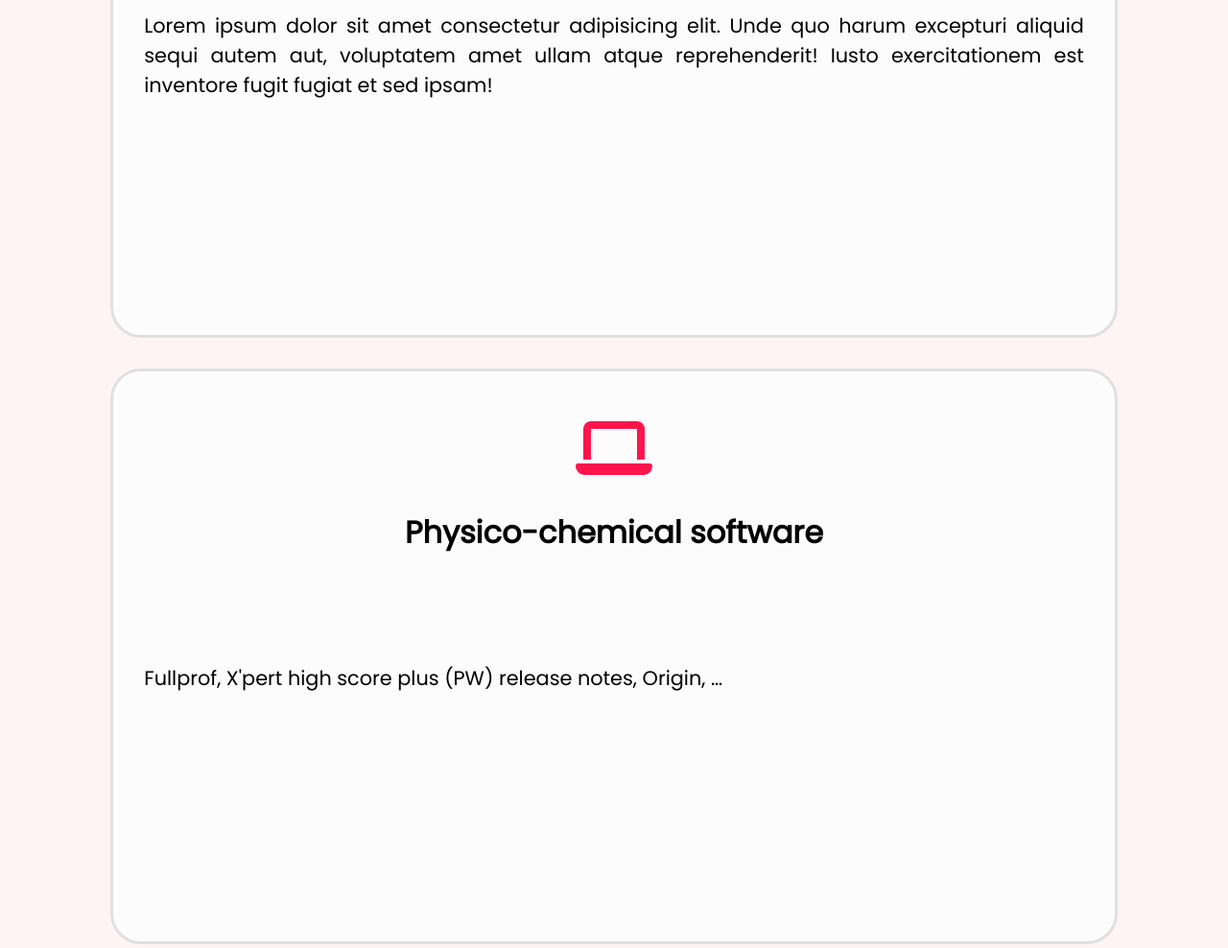
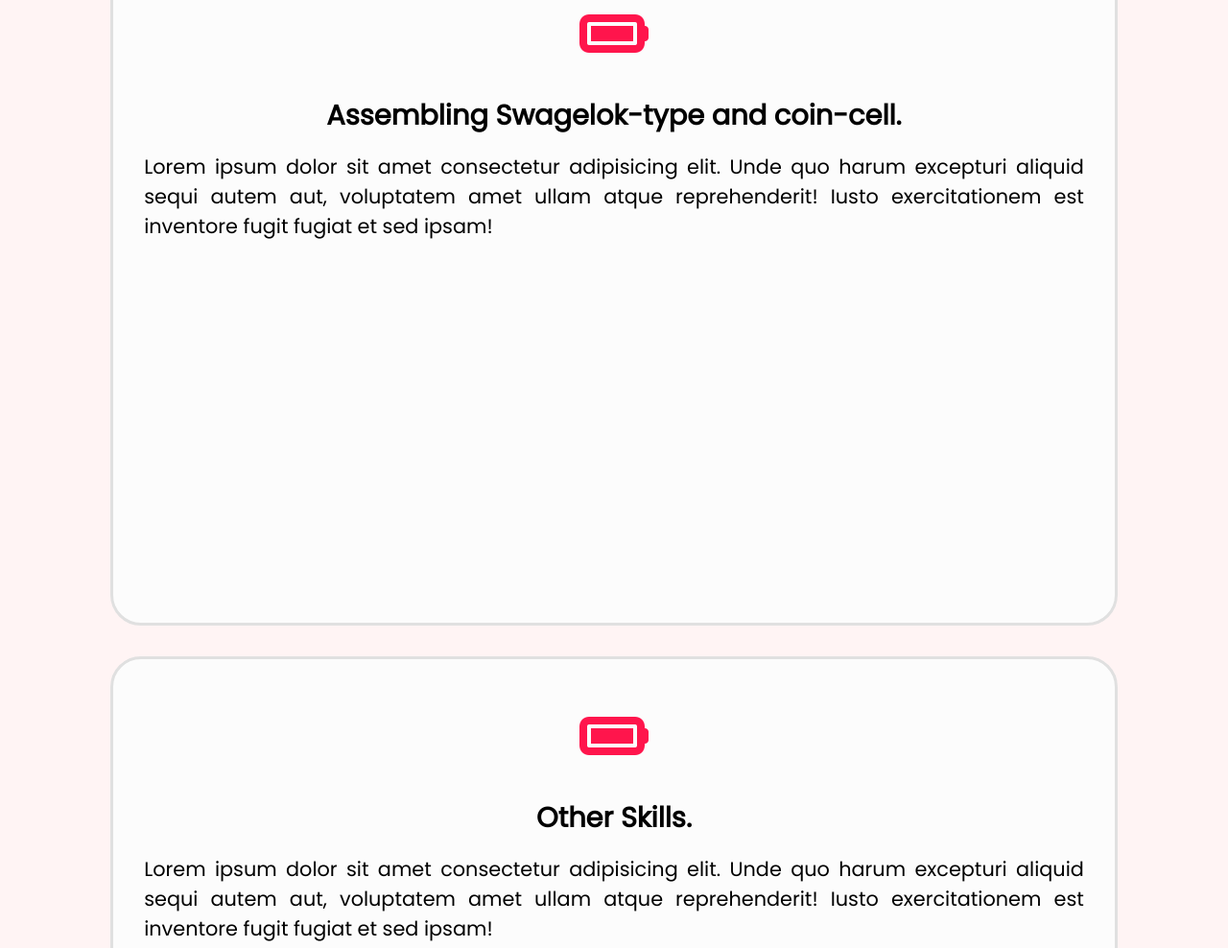
Before and after one commit to ntanh3108/hl-porfolio, a plain HTML site: page index.html in a window 1280 px wide. Shown: the part 4327-5315 px from the top of the page at 96% size. Drawn offline with nearby package versions, Linux system fonts and the light colour scheme.

Commit message:
Change structure

```diff
--- a/index.html
+++ b/index.html
@@ -115,32 +115,6 @@
       <h2 class="heading">Skills</h2>
 
       <div class="service-container">
-        <div class="services-box">
-          <i class="fa-solid fa-flask-vial"></i>
-          <h3>Characterization of materials <br/><br/></h3>
-          <p>
-            - Structure and morphology: X-ray diffraction (XRD), Scanning
-            electron microscopy (SEM), Transmission electron microscopy (TEM),
-            Raman scattering spectroscopy, Thermogravimetric analysis (TGA),
-            X-ray photoelectron spectroscopy (XPS).
-            <br/>
-            <br/>
-            - Electrochemical properties: Cyclic voltammetry (CV), Galvanostatic
-            cycling with potential limitations (GCPL), Electrochemical impedance
-            spectroscopy (EIS).
-          </p>
-        </div>
-
-        <div class="services-box">
-          <i class="fa-solid fa-battery-full"></i>
-          <h3>Assembling Swagelok-type and coin-cell.</h3>
-          <p>
-            Lorem ipsum dolor sit amet consectetur adipisicing elit. Unde quo
-            harum excepturi aliquid sequi autem aut, voluptatem amet ullam atque
-            reprehenderit! Iusto exercitationem est inventore fugit fugiat et
-            sed ipsam!
-          </p>
-        </div>
 
         <div class="services-box">
           <i class="fa-solid fa-microscope"></i>
@@ -157,9 +131,44 @@
         </div>
 
         <div class="services-box">
-          <i class="fa-solid fa-laptop"></i>
-          <h3>Physico-chemical software<br/><br/><br/></h3>
-          <p>Fullprof, X'pert high score plus (PW) release notes, Origin, …</p>
+          <i class="fa-solid fa-flask-vial"></i>
+          <h3>Characterization of materials <br/><br/></h3>
+          <p>
+            - Structure and morphology: X-ray diffraction (XRD), Scanning
+            electron microscopy (SEM), Transmission electron microscopy (TEM),
+            Raman scattering spectroscopy, Thermogravimetric analysis (TGA),
+            X-ray photoelectron spectroscopy (XPS).
+            <br/>
+            <br/>
+            - Electrochemical properties: Cyclic voltammetry (CV), Galvanostatic
+            cycling with potential limitations (GCPL), Electrochemical impedance
+            spectroscopy (EIS).
+            <br>
+            <br>
+            -Physico-chemical software: Fullprof, X'pert high score plus (PW) release notes, Origin, …
+          </p>
+        </div>
+
+        <div class="services-box">
+          <i class="fa-solid fa-battery-full"></i>
+          <h3>Assembling Swagelok-type and coin-cell.</h3>
+          <p>
+            Lorem ipsum dolor sit amet consectetur adipisicing elit. Unde quo
+            harum excepturi aliquid sequi autem aut, voluptatem amet ullam atque
+            reprehenderit! Iusto exercitationem est inventore fugit fugiat et
+            sed ipsam!
+          </p>
+        </div>
+
+        <div class="services-box">
+          <i class="fa-solid fa-battery-full"></i>
+          <h3>Other Skills.</h3>
+          <p>
+            Lorem ipsum dolor sit amet consectetur adipisicing elit. Unde quo
+            harum excepturi aliquid sequi autem aut, voluptatem amet ullam atque
+            reprehenderit! Iusto exercitationem est inventore fugit fugiat et
+            sed ipsam!
+          </p>
         </div>
       </div>
     </section>
@@ -169,23 +178,18 @@
 
       <div class="project-container">
         <div class="projects-box">
-          <div class="project-date">08/2023 - 12/2023</div>
+          <div class="project-date">08/2023 - 07/2024</div>
           <h3>Characterization of materials</h3>
           <p>
+            -	Presented a seminar on the K0.5V2O5 cathode material applied cathode in Lithium-ion batteries.
+            <br>
+            <br>
             - Cathode materials for Lithium, Sodium, Potassium, Zinc - ion
             batteries. (Concentrate on structure, morphology, and
             electrochemical properties of vanadium oxide)
             <br/>
             <br/>
             - Investigating the effect of electrolytes and additives.
-          </p>
-        </div>
-
-        <div class="projects-box">
-          <div class="project-date">07/2023 - Now</div>
-          <h3>Characterization of materials</h3>
-          <p>
-            -	Presented a seminar on the K0.5V2O5 cathode material applied cathode in Lithium-ion batteries.
           </p>
         </div>
       </div>
--- a/style.css
+++ b/style.css
@@ -375,7 +375,7 @@
     flex-direction: column;
     background: var(--bg-color);
     padding: 3rem 2rem 4rem;
-    height: 600px;
+    height: 700px;
     border-radius: 2rem;
     border: 0.2rem solid rgb(224, 224, 224);
     cursor: pointer;
@@ -395,7 +395,7 @@
     color: var(--main-color);
 }
 .services-box h3{
-    font-size: 2rem;
+    font-size: 1.8rem;
     text-align: center;
 }
 .services-box p{
```
